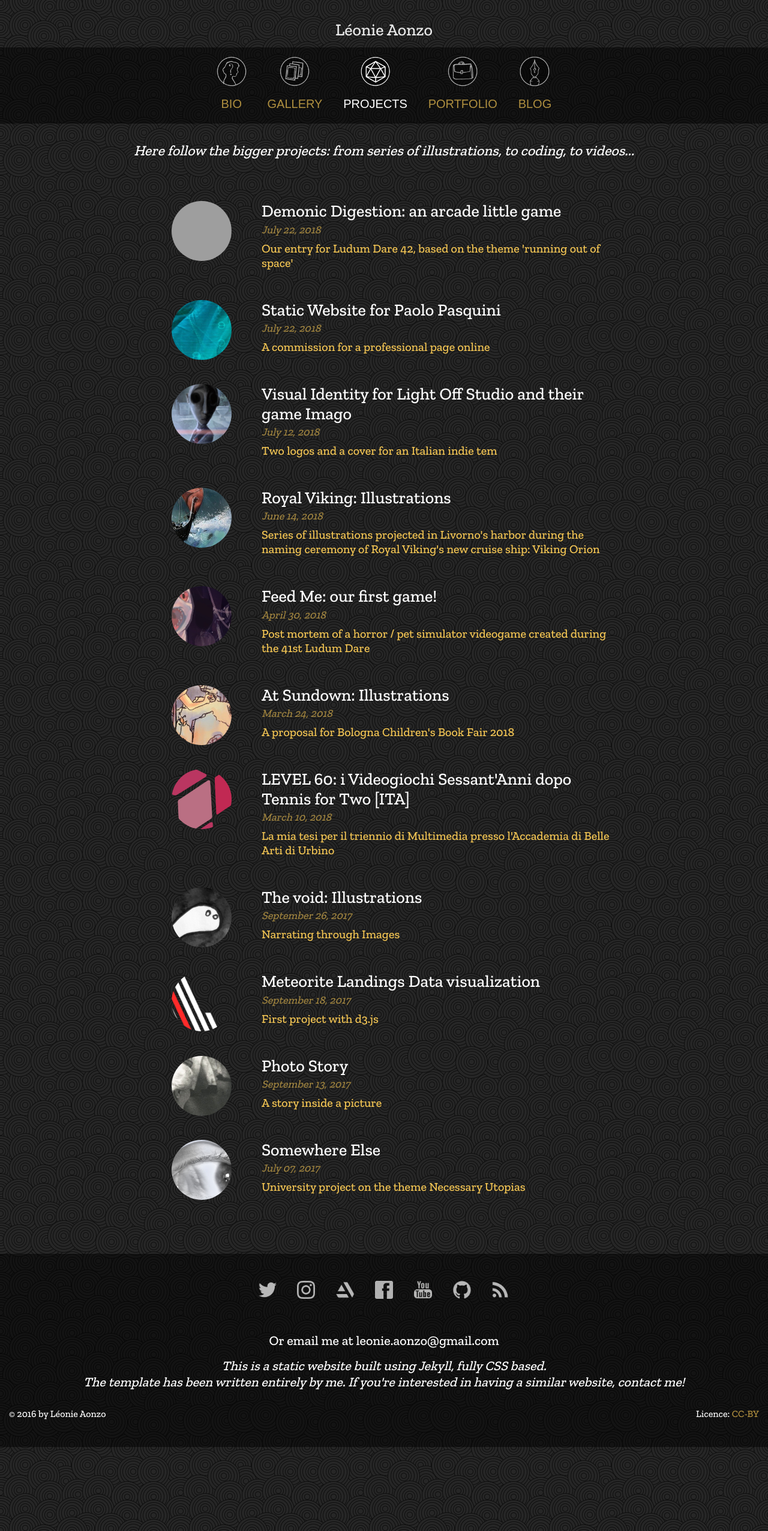
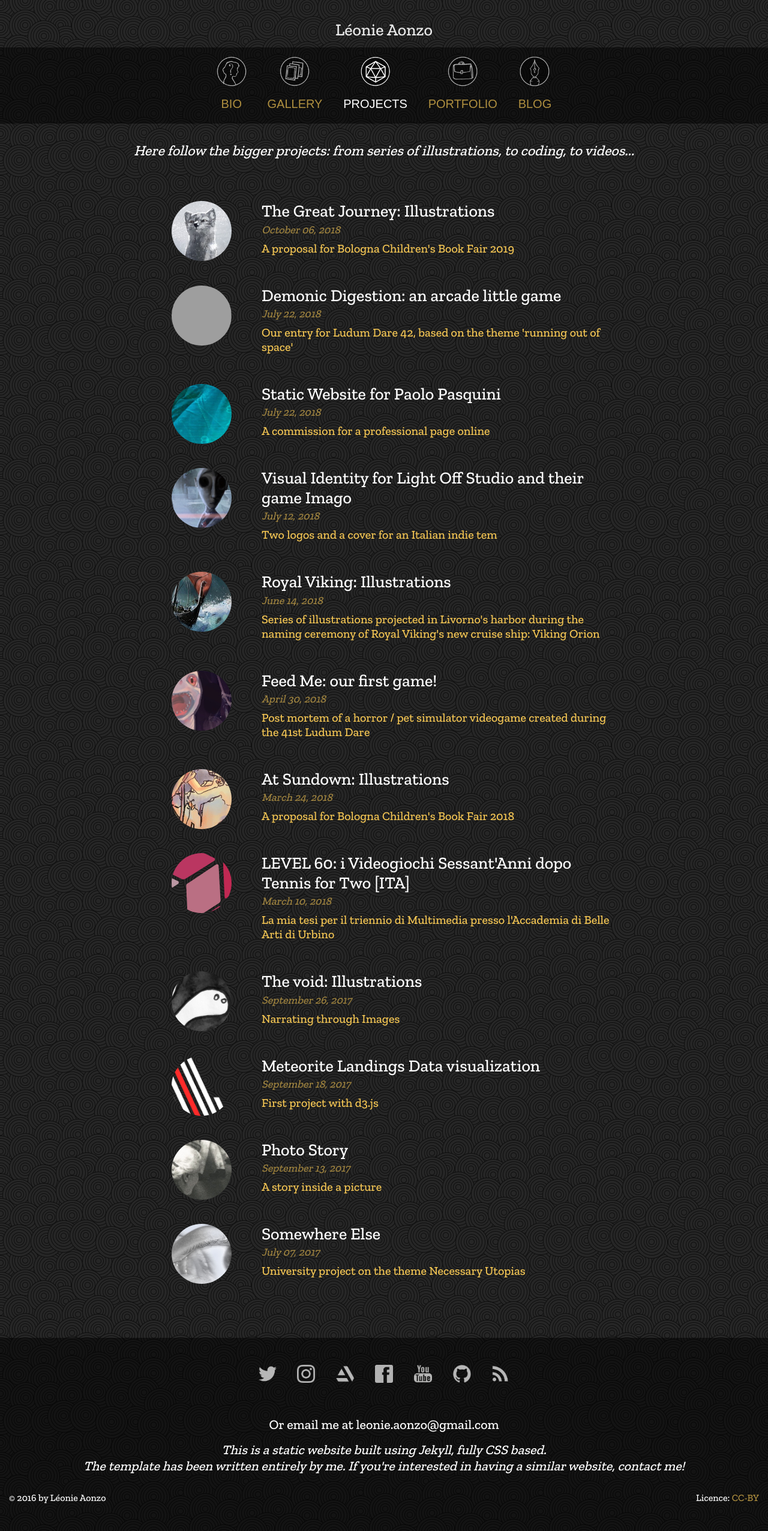
Before and after one commit to pirodaes/pirodaes.github.io, a Jekyll site: the page built from projects.html, in a window 1280 px wide. Shown: the whole page at 60% size. Built offline with Jekyll 4.4.1, drawn with Linux system fonts in a browser that asks for light colours; some web fonts are replaced; grey boxes are pictures that could not be loaded.

Commit message:
bologna2

```diff
--- /dev/null
+++ b/_posts/2018-10-05-the-great-journey-illustrations.md
@@ -0,0 +1,68 @@
+---
+layout: post
+title:  "The Great Journey: Illustrations"
+date:  06/10/2018
+categories: project
+post-header: 2018-10-06.jpg
+info: "A proposal for Bologna Children's Book Fair 2019"
+gallery:
+  - 01.jpg
+  - 02.jpg
+  - 03.jpg
+  - 04.jpg
+  - 05.jpg
+---
+
+The Great Journey is a five-illustration story without words: it narrates the first winter of a young arctic fox and is a small tale of growth and discovery.
+
+<div class="thumb-grid">
+  {% for image in page.gallery %}
+  {% assign loopindex = forloop.index %}
+        <a href="#id{{ loopindex }}" class= "thumb-link">
+          <div class="thumb" style="background-image: url('{{ site.baseurl }}/img/posts/2018-10-06/{{ image }}');">
+            <div class="caption">
+              <h2> page {{ loopindex }}</h2>
+            </div>
+          </div>
+        </a>
+  {% endfor %}
+</div>
+
+{% for image in page.gallery %}
+{% assign loopindex = forloop.index %}
+  <div id="id{{ loopindex }}" class="popup" >
+    <a href="#" >
+      <img src="{{ site.baseurl }}/img/closebtn.png" class="closebtn" />
+    </a>
+    <div class="gallery" >
+      <img src="{{ site.baseurl }}/img/posts/2018-10-06/{{ image }}" class="image" />
+    </div>
+    <div class="image-info-post">
+      <h2> page {{ loopindex }} </h2>
+        {% if loopindex == 1 %}
+          <a href="#" >
+        {% else %}
+          <a href="#id{{ loopindex | minus: 1 }}" >
+        {% endif %}
+        <img src="{{ site.baseurl }}/img/backbtn.png" class="backbtn" >
+      </a>
+      <a href="#id{{ loopindex | plus: 1 }}" >
+        <img src="{{ site.baseurl }}/img/nextbtn.png" class="nextbtn" />
+      </a>
+    </div>
+  </div>
+{% endfor %}
+
+Initially, I wanted to use a very materic paint in order to represent the snow, and add a sense of depth by using tracing paper. <br>
+I first thought of oil paint, but I didn't have enough time to let different layers dry. I tried to add collage, oil pastels, pencils to the mix, but it just didn't work out. I realized that in order to achieve what I had in mind I should have practiced those techniques a lot more. <br> <br>
+So, a bit discouraged, I turned to watercolors. <br>
+<img class="post-img-side" src="{{ site.baseurl }}/img/posts/2018-10-06-1.jpg" />
+<img class="post-img-side" src="{{ site.baseurl }}/img/posts/2018-10-06-2.jpg" />
+
+But even then, the result didn't satisfy me. Since I had used a paper made for acrylic paint, the watercolors didn't even actually look like watercolors. But most of all, it didn't feel like snow. <br> <br>
+The deadline was approaching and I was late: I decided to correct them digitally, using <a href="https://krita.org/en/">Krita</a>). <br>
+I overlapped photographs and scans in order to keep the light shades but get a good definition. I then ended up painting the illustrations again almost from scratch.
+
+<img class="post-img" src="{{ site.baseurl }}/img/posts/2018-10-06.gif" />
+
+In the end I think the stratification of mistakes and good ideas gave this project a quite unique feel. <br> I was happy I managed to pull this out in time, and I hope you like it!
--- a/css/main.css
+++ b/css/main.css
@@ -309,7 +309,7 @@ border-radius: 100px;
 margin: 0px 30px;
 display: inline-block;
 background-size: cover;
-background-position: 100% 50%;
+background-position: 98% 50%;
 }
 
 .post-list a:hover .post-intro {
```
Also changed, not shown: img/posts/2018-10-06-1.jpg (added), img/posts/2018-10-06-2.jpg (added), img/posts/2018-10-06.jpg.
